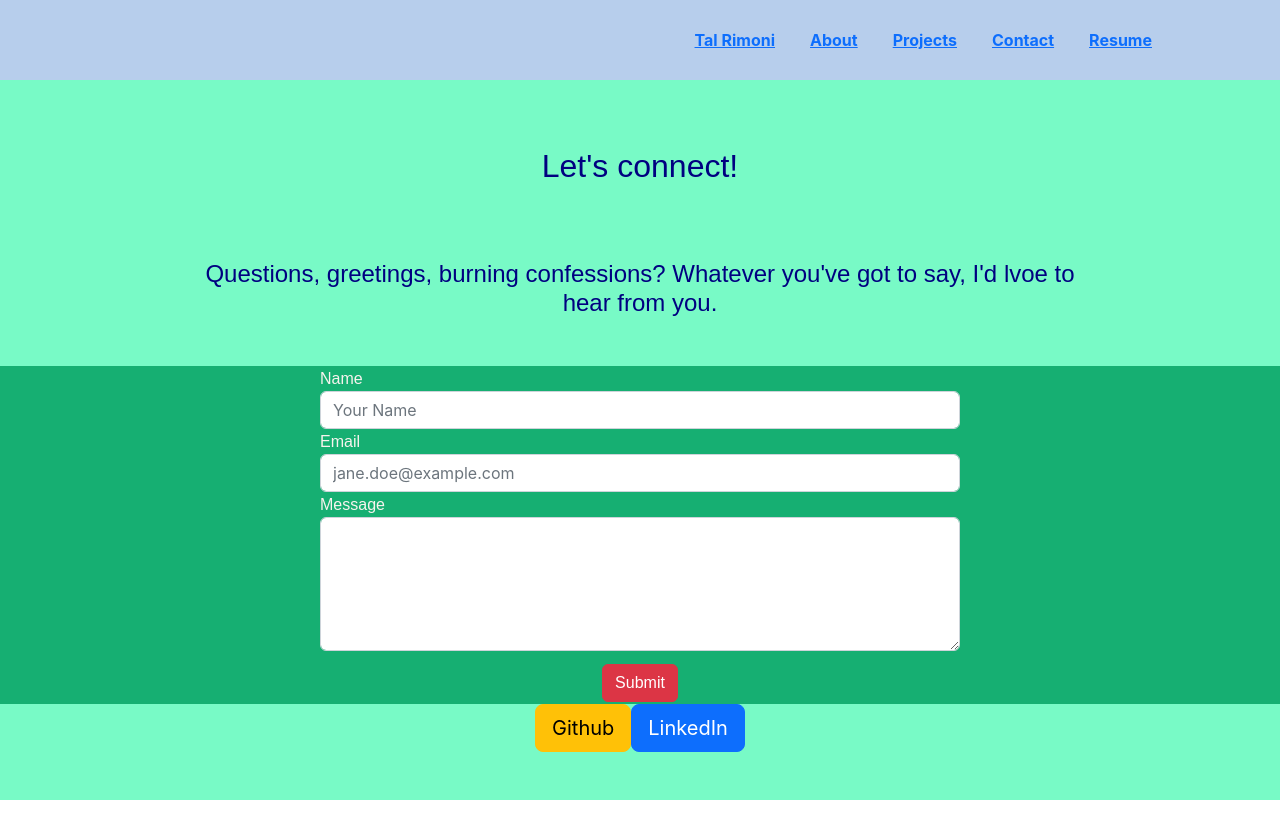
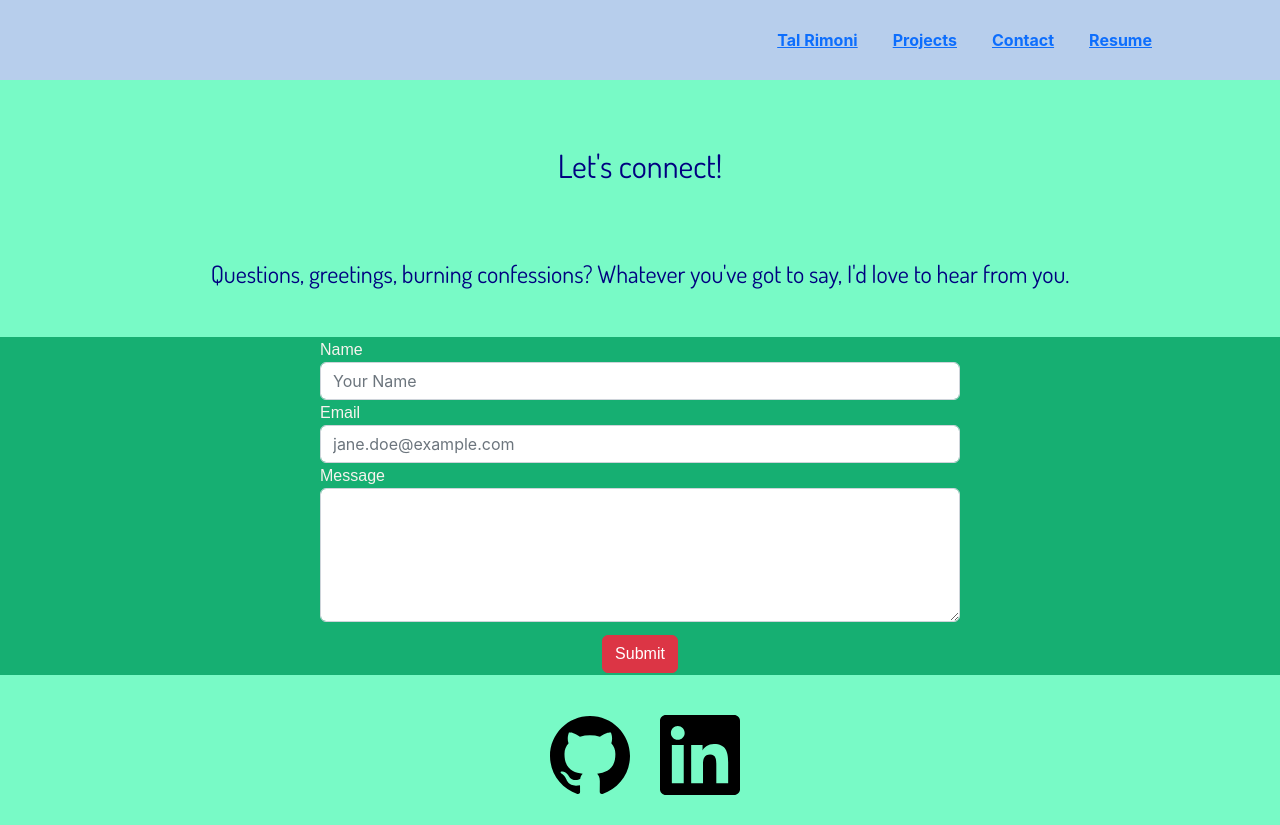
Before and after one commit to trimoni/portfolio-rimoni, a React (Create React App) app: page /contact in a window 1280 px wide. Before the commit the page ends 800 px from the top, so only its background shows below. Built offline with nearby package versions, Linux system fonts and the light colour scheme; the HTML template or start-up script is replaced by a standard one.

Commit message:
change about, fix background color

```diff
--- a/src/App.jsx
+++ b/src/App.jsx
@@ -14,7 +14,6 @@ function App() {
     <NavBar />
       <Routes>
       <Route path='/' element={<Home />} />
-      <Route path='/about' element={<About />} />
       <Route path='/projects' element={<Projects />} />
       <Route path='/contact' element={<Contact />} />
       <Route path='/resume' element={<Resume />} />
--- a/src/component/NavBar.jsx
+++ b/src/component/NavBar.jsx
@@ -7,10 +7,6 @@ function NavBar() {
       <ul>
         <li>
           <Link to="/">Tal Rimoni</Link>
-        </li>
-
-        <li>
-          <Link to="/about">About</Link>
         </li>
 
         <li>
--- a/src/component/ProjectPreview/ProjectPreview.jsx
+++ b/src/component/ProjectPreview/ProjectPreview.jsx
@@ -7,7 +7,7 @@ import styles from './ProjectPreview.module.css'
 const ProjectPreview = (props) => {
   const path = hyphenateWords(props.title);
   return (
-    <>
+    <body>
       <Card className={styles.card}>
         <Card.Img variant='top' src={props.image} alt={props.title} className={styles.cardImg}/>
           <Card.Body>
@@ -27,7 +27,7 @@ const ProjectPreview = (props) => {
         </Link>
 
         </Card>
-    </>
+    </body>
   );
 };
 
--- a/src/component/ProjectPreview/ProjectPreview.module.css
+++ b/src/component/ProjectPreview/ProjectPreview.module.css
@@ -1,3 +1,7 @@
+body {
+  background-color: #78FAC6;
+}
+
 .card {
   width: 28rem;
   margin: 5px;
--- a/src/pages/Contact.jsx
+++ b/src/pages/Contact.jsx
@@ -1,5 +1,6 @@
 import styles from "../styles/Contact.module.css";
-import { Button } from "bootstrap";
+import github from "../assets/github.svg";
+import linkedin from "../assets/linkedin.svg";
 
 const Contact = () => {
   return (
@@ -8,7 +9,7 @@ const Contact = () => {
         <h2 className={styles.contact}>Let's connect!</h2>
         <h4 className={styles.contact}>
           Questions, greetings, burning confessions? Whatever you've got to say,
-          I'd lvoe to hear from you.
+          I'd love to hear from you.
         </h4>
       </div>
       <div className={styles.contactwrapper}>
@@ -56,12 +57,16 @@ const Contact = () => {
       </div>
 
       <div className={styles.contactlinks}>
-      <div>
-        <a className="btn btn-warning btn-lg" href="https://github.com/trimoni">Github</a>
-      </div>
-      <div>
-        <a className="btn btn-primary btn-lg" href="https://www.linkedin.com/in/talrimoni/">LinkedIn</a>
-      </div>
+        <div>
+          <a href="https://github.com/trimoni">
+            <img src={github} alt="" className={styles.image} />
+          </a>
+        </div>
+        <div>
+          <a href="https://www.linkedin.com/in/talrimoni/">
+            <img src={linkedin} alt="" className={styles.image} />
+          </a>
+        </div>
       </div>
     </div>
   );
--- a/src/pages/Home.jsx
+++ b/src/pages/Home.jsx
@@ -1,9 +1,12 @@
+import Tal from '../assets/Tal.jpg'
 import styles from '../styles/Home.module.css'
 
 const Home = () => {
   return (
     <main className={styles.container}>
-      <h1>Tal Rimoni</h1>
+      <h2>Software Engineer</h2>
+    <img src={Tal} alt="headshot of tal" />
+      <p>I'm a graduate from General Assembly's Software Engineer Intensive program! I specialize in Front and Back end work, building websites and apps from scratch. I believe good communication and collaboration gets the job done!</p>
     </main>
   );
 }
--- a/src/styles/About.module.css
+++ b/src/styles/About.module.css
@@ -1,4 +1,4 @@
-.container {
+/* .container {
   display: flex;
   justify-content: center;
   align-items: center;
@@ -22,4 +22,4 @@
 .container h2 {
   font-size: 65px;
   text-decoration: underline;
-}
+} */
--- a/src/styles/Contact.module.css
+++ b/src/styles/Contact.module.css
@@ -1,21 +1,3 @@
-/* .container main {
-  display: flex;
-  justify-content: center;
-  align-items: center;
-}
-
-.container h1 {
-  text-align: center;
-  font-family: 'Dosis', sans-serif;
-}
-
-.container div {
-  display: flex;
-  justify-content: center;
-  align-items: center;
-  font-family: 'Dosis', sans-serif;
-} */
-
 .contacttext {
   display: flex;
   flex-direction: column;
@@ -28,7 +10,7 @@
   max-width: 70vw;
   text-align: center;
   color: navy;
-  font-family: 'Montserrat', sans-serif;
+  font-family: 'Dosis', sans-serif;
 }
 
 
@@ -90,10 +72,7 @@ form {
 
 
 .contactlinks {
-  /* margin-left: 80px; */
-  /* max-width: 60vw; */
-  /* max-height: 10vh; */
-  margin-top: 40px;
+  margin-top: 80px;
   margin-right: 0px;
   display: flex;
   text-align: center;
@@ -102,23 +81,12 @@ form {
   justify-content: center;
   flex-direction: row;
   flex-flow: row wrap;
-
 }
 
-.contactlinks i {
-  padding: 0 5px 30px 0;
-  display: flex;
-  flex-wrap: wrap;
-  flex-direction: row;
-  align-items: center;
-  justify-content: center;
-  width: 50%;
-  height: 20vh;
-  font-size: 5vh;
-  text-align: center;
-  background-color: #7f69ff;
-  color: #FFFFFF;
-  margin-left: 30px;
+.image {
+  height: 80px;
+  width: 80px;
+  margin: 0px 10px 30px 20px;
 }
 
 .contactlinks i:hover {
--- a/src/styles/Home.module.css
+++ b/src/styles/Home.module.css
@@ -6,11 +6,20 @@
   font-family: 'Dosis', sans-serif;
 }
 
-.container h1 {
-  width: fit-content;
-  margin-top: 250px;
-  font-size: 120px;
-  border: 5px solid black;
-  border-radius: 45px;
-  background-color: red;
+.container p {
+  margin-left: auto;
+  margin-right: auto;
+  width: 14em;
+  font-size: 30px;
+  text-align: center;
+  padding: 30px;
 }
+
+.container img {
+  border-radius: 50%;
+}
+
+.container h2 {
+  font-size: 65px;
+  text-decoration: underline;
+}
```
Also changed, not shown: src/assets/github.svg (added), src/assets/linkedin.svg (added).
